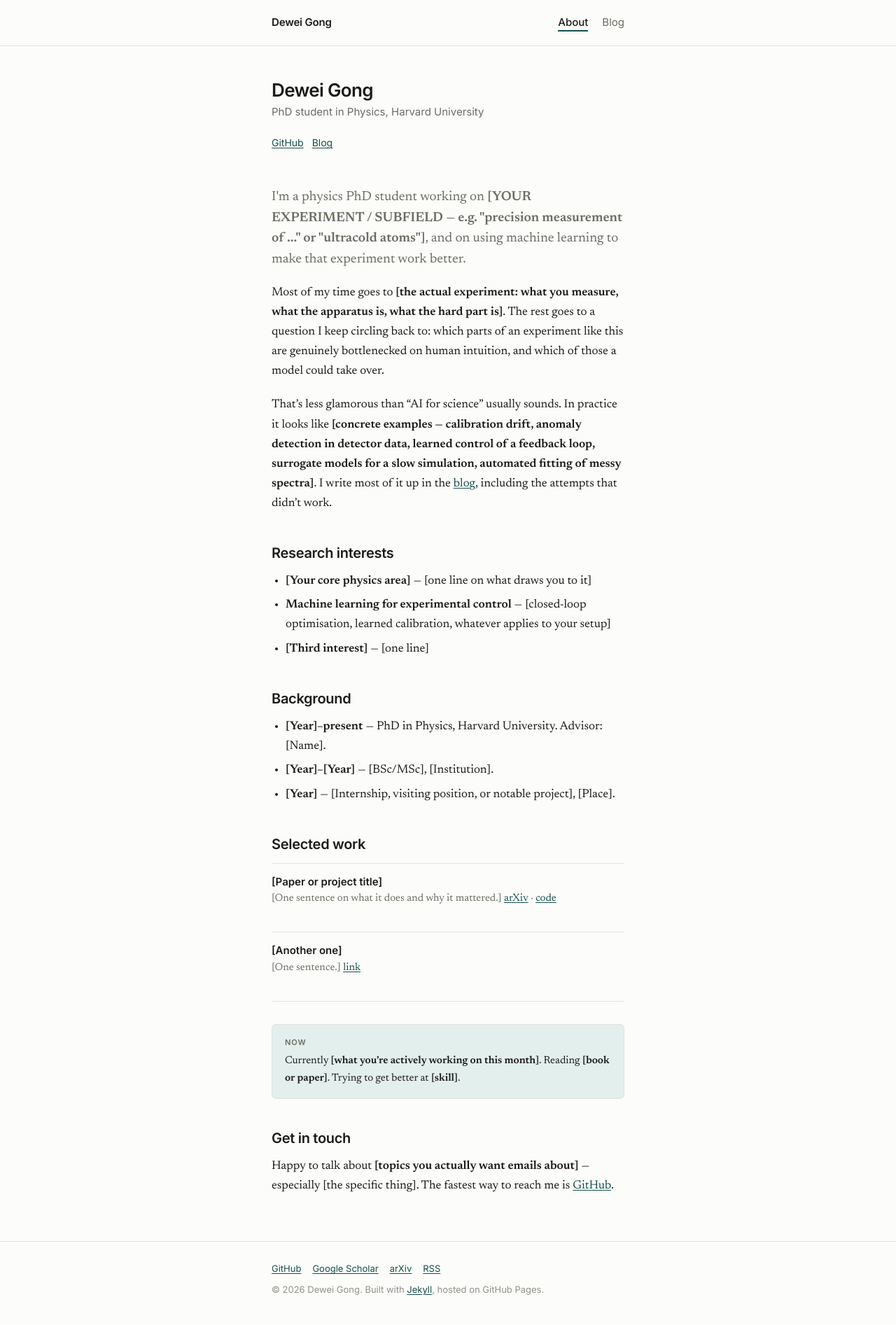
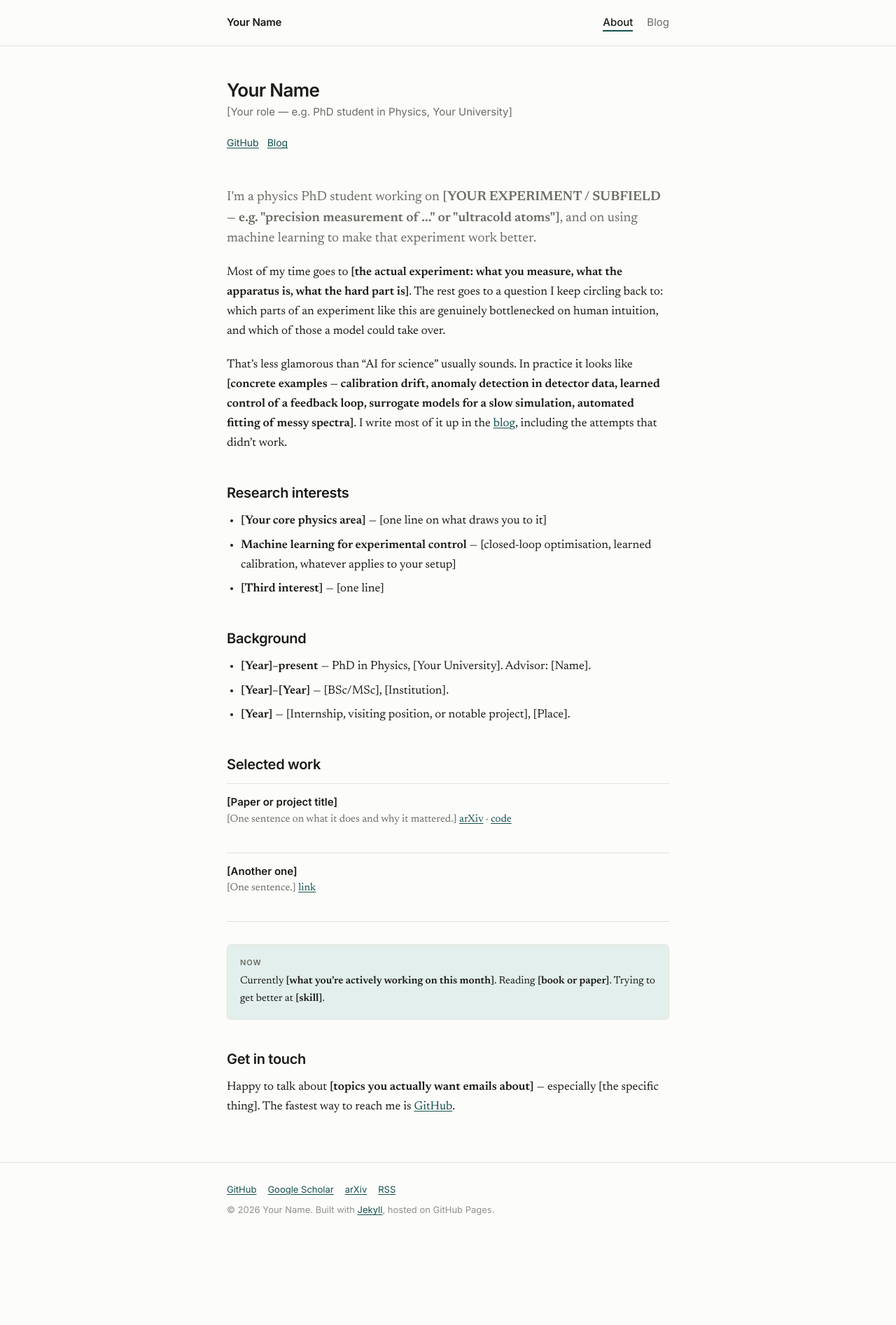
Before and after one commit to dwgong/dwgong.github.io, a Jekyll site: the page built from index.md, in a window 1280 px wide. Shown: the whole page at 70% size. Built offline with Jekyll 4.4.1, drawn with Linux system fonts in a browser that asks for light colours; after the commit the page ends 1780 px from its top, so only the background shows below that.

Commit message:
Widen text column; replace name and affiliation with placeholders
Width: --measure 34rem -> 42rem and --measure-wide 46rem -> 56rem, taking
the text column from roughly 504px to 632px. The wide-element breakpoint
moves 60rem -> 64rem so bled-out code blocks and figures still have room
at their new size. Checked for horizontal overflow at 390, 768, 1000,
1024, 1100 and 1440px: none.

Identity: the name and institution were inferred rather than supplied, so
they are now neutral placeholders in _config.yml and index.md. Repository
and GitHub profile URLs are unchanged, since the site is served from that
account and the links have to resolve.

Co-Authored-By: Claude Opus 5 <noreply@anthropic.com>
Claude-Session: https://claude.ai/code/session_01JaGsVPpdmqxhdqe87Aftxx

```diff
--- a/_config.yml
+++ b/_config.yml
@@ -4,7 +4,7 @@
 # (Jekyll does not hot-reload _config.yml).
 # ---------------------------------------------------------------------------
 
-title: Dewei Gong
+title: Your Name
 tagline: Physics PhD student working on AI for science
 description: >-
   Notes, experiments, and progress logs from a physics PhD student
@@ -16,7 +16,7 @@ url: "https://dwgong.github.io"
 baseurl: ""
 
 author:
-  name: Dewei Gong
+  name: Your Name
   # Leave `email` blank to keep it off the site. Anything you put here is
   # published publicly and gets scraped, so use an address you're happy to
   # hand out. A contact form or your institutional page is a fine alternative.
--- a/assets/css/style.css
+++ b/assets/css/style.css
@@ -21,8 +21,8 @@
   --accent: #14504c;
   --accent-soft: #e2efec;
 
-  --measure: 34rem;      /* text column width — roughly 70 characters */
-  --measure-wide: 46rem; /* for wide figures and tables */
+  --measure: 42rem;      /* text column width — roughly 85 characters */
+  --measure-wide: 56rem; /* for wide figures, code blocks and tables */
   --gutter: 1.25rem;
 
   --radius: 6px;
@@ -288,7 +288,7 @@ a:hover { text-decoration-thickness: 2px; }
 
 /* Let code blocks breathe past the narrow text column, but only once the
    viewport is actually wide enough to give them the room. */
-@media (min-width: 60rem) {
+@media (min-width: 64rem) {
   .prose pre {
     width: var(--measure-wide);
     margin-inline: calc((var(--measure) - var(--measure-wide)) / 2);
@@ -351,7 +351,7 @@ a:hover { text-decoration-thickness: 2px; }
 
 /* Wide and full figures escape the text column. `width: 100vw` with a
    negative margin is the standard full-bleed trick. */
-@media (min-width: 60rem) {
+@media (min-width: 64rem) {
   .figure-wide {
     width: var(--measure-wide);
     margin-inline: calc((var(--measure) - var(--measure-wide)) / 2);
--- a/index.md
+++ b/index.md
@@ -11,12 +11,12 @@ show_title: false
   <!-- Drop a photo at assets/img/profile.jpg and uncomment this. A friendly,
        well-lit headshot does more work than anything else on this page.
   <img class="intro-photo" src="{{ '/assets/img/profile.jpg' | relative_url }}"
-       alt="Portrait of Dewei Gong">
+       alt="Portrait of [Your Name]">
   -->
   <div class="intro-text">
-    <h1>Dewei Gong</h1>
+    <h1>Your Name</h1>
     <p class="intro-role">
-      PhD student in Physics, Harvard University
+      [Your role — e.g. PhD student in Physics, Your University]
     </p>
     <p class="intro-links">
       <a href="https://github.com/dwgong">GitHub</a>
@@ -65,7 +65,7 @@ simulation, automated fitting of messy spectra]**. I write most of it up in the
 
 <!-- A short chronology. Institutions and years only; save the detail for a CV. -->
 
-- **[Year]–present** — PhD in Physics, Harvard University. Advisor: [Name].
+- **[Year]–present** — PhD in Physics, [Your University]. Advisor: [Name].
 - **[Year]–[Year]** — [BSc/MSc], [Institution].
 - **[Year]** — [Internship, visiting position, or notable project], [Place].
 
```
